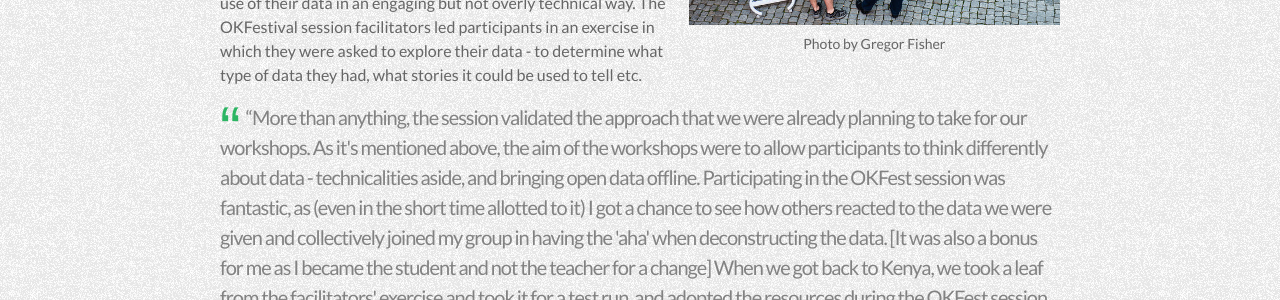
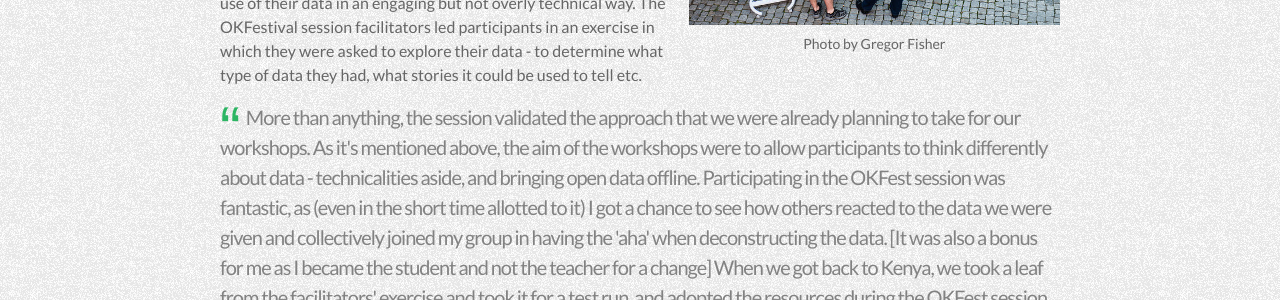
Before and after one commit to okfn/okfestival-public-report, a Jekyll site: the page built from pages/what-you-did/financial-aid.md, in a window 1280 px wide and 900 px high, scrolled down 1968 px. Shown: the part 155-455 px from the top of the window. Built offline with Jekyll 4.4.1, drawn with Linux system fonts in a browser that asks for light colours; some web fonts are replaced; some of the changed lines change nothing that is shown; some of the changed text lies outside the part shown.

Commit message:
Update financial-aid.md

```diff
--- a/pages/what-you-did/financial-aid.md
+++ b/pages/what-you-did/financial-aid.md
@@ -52,9 +52,8 @@ At the <a class="c0" href="http://sched.co/T1ngi4">Open Government Data Updates
 {% include image.html filename="14733576411_26ce16946e_z.jpg" alt="Photo by Gregor Fisher" %}
 </div>
 
-Like Subhajit, Anne had the opportunity to learn a number of valuable things at OKFestival and even adapted workshops she led on returning to Nairobi as a result. During the <a class="c0" href="http://sched.co/T1n81P">How to Teach Open Data</a> &nbsp;session at the festival, facilitators discussed alternative methods of data storytelling for offline or low tech communities. This was opportune, as Anne and her team were set to be leading a number of <a class="c0" href="http://openinstitute.com/sdi-data-support-program/">workshops with grassroots organisations</a> on using <a href="http://kenyasdi.or.ke">SDI data</a> and they knew that they wanted to improve their approach in finding alternative ways to make use of their data in an engaging but not overly technical way. The OKFestival session facilitators led participants in an exercise in which they were asked to explore their data - to determine what type of data they had, what stories it could be used to tell etc. {% include quote.html cite="Anne Muigai" link="http://www.linktoquotedtext.com" quote="&ldquo;More than anything, the session validated the approach that we were already planning to take for our workshops. As it&#39;s mentioned above, the aim of the workshops were to allow participants to think differently about data - technicalities aside, and bringing open data offline.
+Like Subhajit, Anne had the opportunity to learn a number of valuable things at OKFestival and even adapted workshops she led on returning to Nairobi as a result. During the <a class="c0" href="http://sched.co/T1n81P">How to Teach Open Data</a> &nbsp;session at the festival, facilitators discussed alternative methods of data storytelling for offline or low tech communities. This was opportune, as Anne and her team were set to be leading a number of <a class="c0" href="http://openinstitute.com/sdi-data-support-program/">workshops with grassroots organisations</a> on using <a href="http://kenyasdi.or.ke">SDI data</a> and they knew that they wanted to improve their approach in finding alternative ways to make use of their data in an engaging but not overly technical way. The OKFestival session facilitators led participants in an exercise in which they were asked to explore their data - to determine what type of data they had, what stories it could be used to tell etc. {% include quote.html cite="Anne Muigai" link="http://www.linktoquotedtext.com" quote="More than anything, the session validated the approach that we were already planning to take for our workshops. As it's mentioned above, the aim of the workshops were to allow participants to think differently about data - technicalities aside, and bringing open data offline.
 Participating in the OKFest session was fantastic, as (even in the short time allotted to it) I got a chance to see how others reacted to the data we were given and collectively joined my group in having the &#39;aha&#39; when deconstructing the data. [It was also a bonus for me as I became the student and not the teacher for a change]
 When we got back to Kenya, we took a leaf from the facilitators&#39; exercise and took it for a test run, and adopted the resources during the OKFest session for one of our workshops. Indeed, the session went smoothly, as participants gave us (and themselves) insights into their own data and pushed them to think differently about data. Particularly in how they interpret it, share it, and in how they collect data as well." %}
 
-
 OKFestival was immeasurably stronger as a result of the participation of all 70 of our financial aid recipients. As the open knowledge movement grows and diversifies and it becomes more and more difficult to bring everyone together, so it has become essential that we stay committed to ensuring that this diversity is reflected at our gathering.
```
